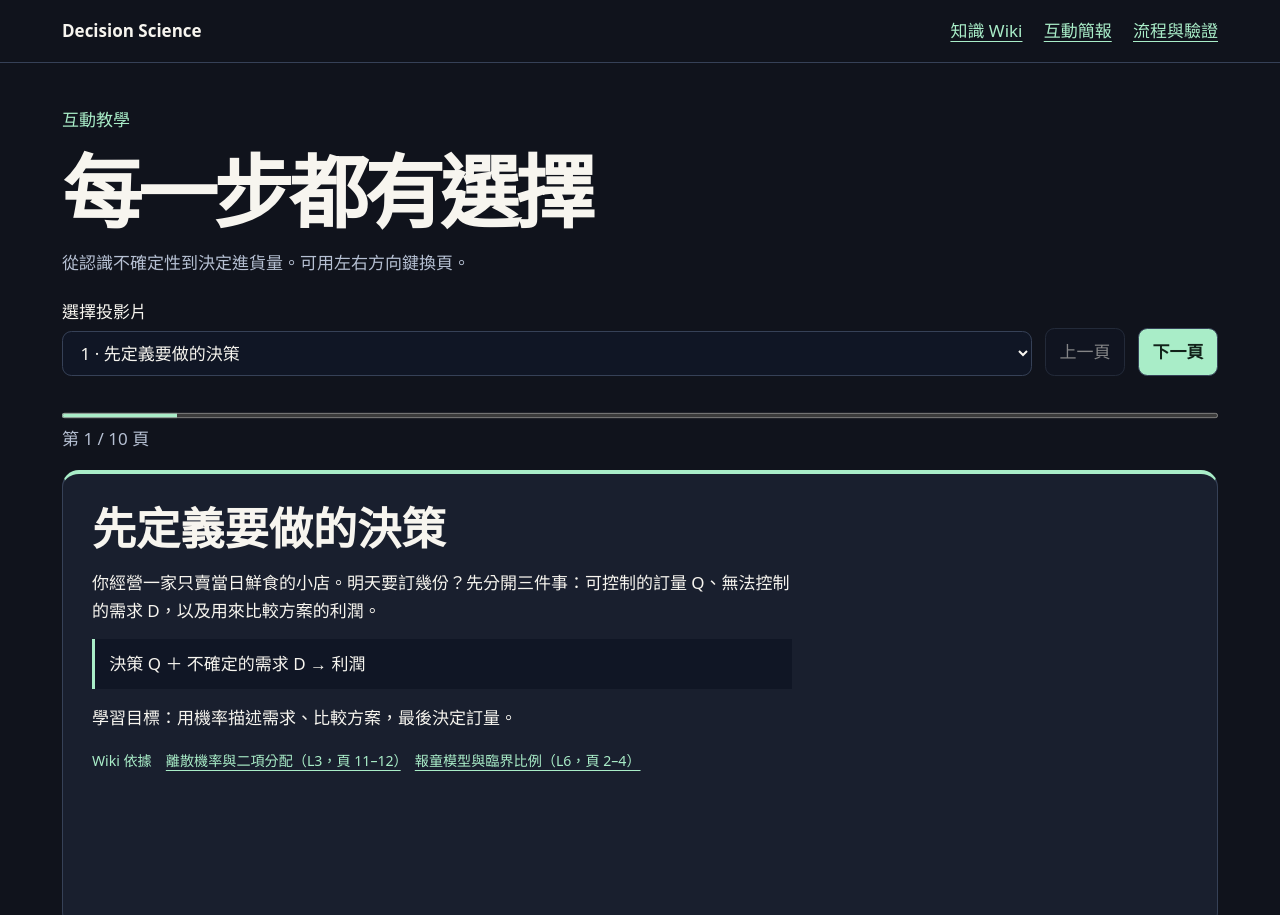
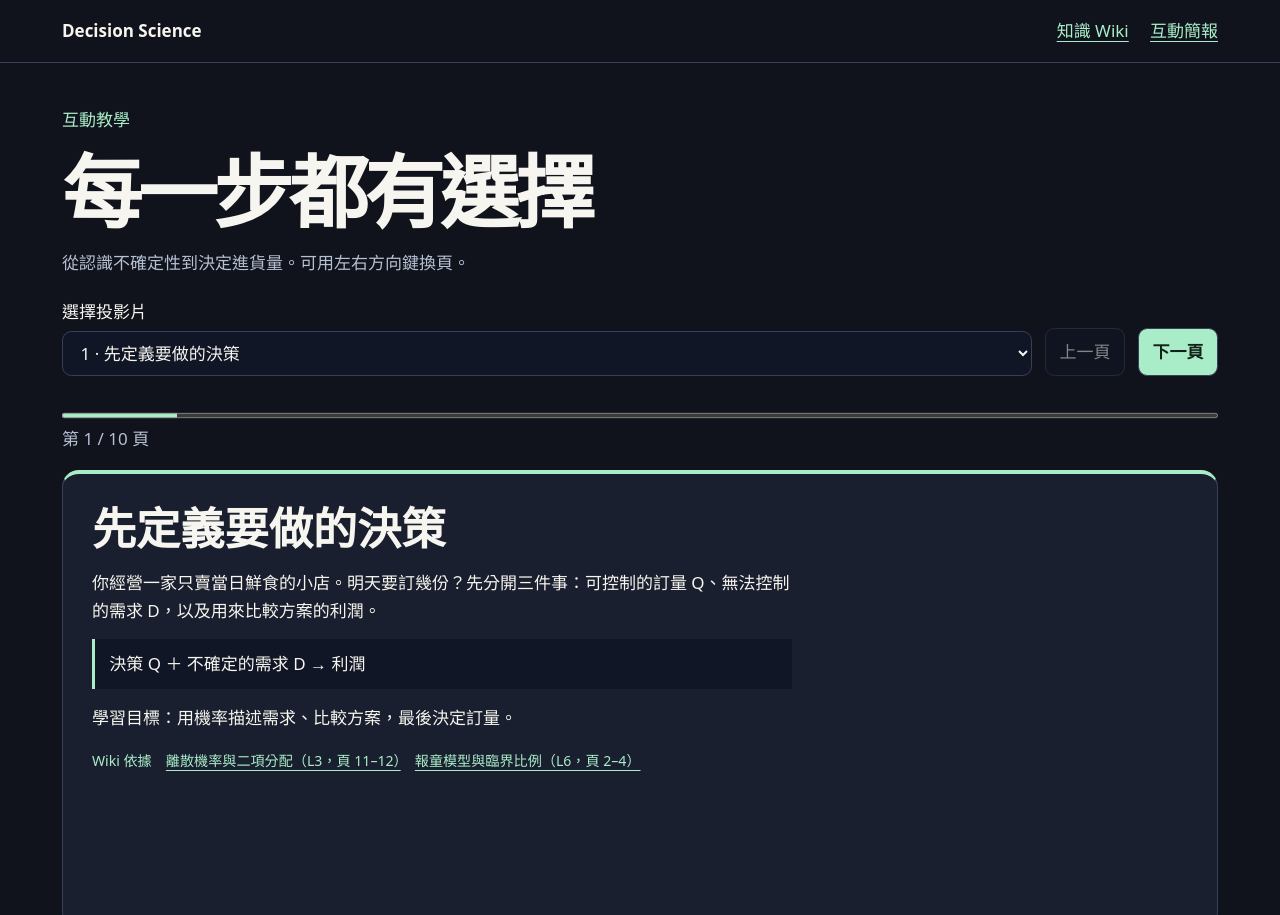
Before and after one commit to tingweishang/DECISION-SCIENCE-WIKI, a plain HTML site: page docs/slides.html in a window 1280 px wide. Shown: the top 915 px of the page. Drawn offline with Linux system fonts and the light colour scheme.

Commit message:
Update slides.html

```diff
--- a/docs/slides.html
+++ b/docs/slides.html
@@ -1,5 +1,5 @@
 <!doctype html>
 <html lang="zh-Hant"><head><meta charset="utf-8"><meta name="viewport" content="width=device-width, initial-scale=1"><title>互動簡報｜Decision Science</title><link rel="stylesheet" href="style.css"><script defer src="data.js"></script><script defer src="slides.js"></script></head>
-<body><header><nav aria-label="主選單"><strong>Decision Science</strong><a href="index.html">知識 Wiki</a><a href="slides.html">互動簡報</a><a href="workflow.html">流程與驗證</a></nav></header><main><p class="eyebrow">互動教學</p><h1>每一步都有選擇</h1><p class="muted">從認識不確定性到決定進貨量。可用左右方向鍵換頁。</p>
+<body><header><nav aria-label="主選單"><strong>Decision Science</strong><a href="index.html">知識 Wiki</a><a href="slides.html">互動簡報</a></nav></header><main><p class="eyebrow">互動教學</p><h1>每一步都有選擇</h1><p class="muted">從認識不確定性到決定進貨量。可用左右方向鍵換頁。</p>
 <div class="controls"><label class="grow">選擇投影片<select id="jump"></select></label><button id="prev" type="button">上一頁</button><button id="next" type="button" class="primary">下一頁</button></div>
 <progress id="progress" aria-label="簡報進度"></progress><p id="position" class="muted" role="status"></p><section id="stage" class="panel slide" aria-label="投影片"></section><noscript>開啟 JavaScript 以使用投影片與練習。</noscript></main></body></html>
```
